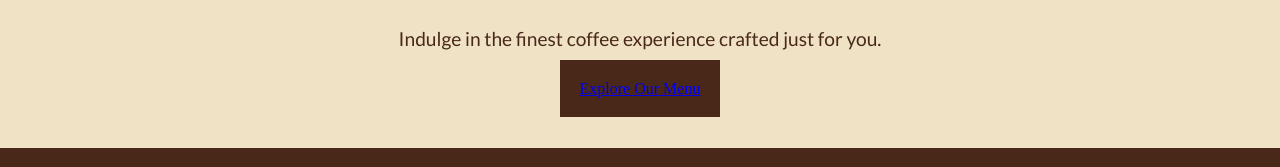
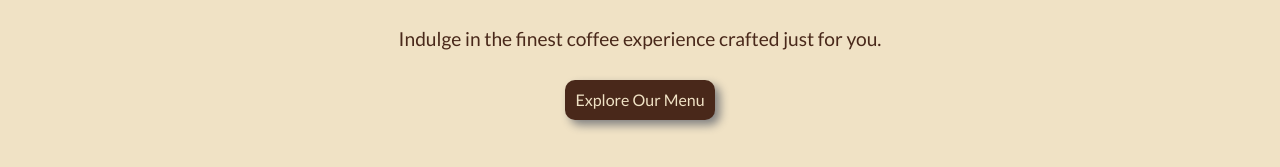
Before and after one commit to pomola725/serene-sip-v1, a plain HTML site: page index.html in a window 1280 px wide. Shown: the part 117-284 px from the top of the page. Drawn offline with Linux system fonts and the light colour scheme.

Commit message:
modified style.css

```diff
--- a/style.css
+++ b/style.css
@@ -29,7 +29,20 @@ header p,
   margin-bottom: 20px;
   padding: 10px;
 }
-header a,
+header a {
+  font-family: "Lato", sans-serif;
+  display: block;
+  background: #49281a;
+  color: #f0e2c5;
+  text-decoration: none;
+  width: 150px;
+  height: 40px;
+  line-height: 40px;
+  border-radius: 10px;
+  margin: 10px auto;
+  transition: 0.4ms;
+  box-shadow: 5px 5px 10px grey;
+}
 
 /* nav section */
 nav {
@@ -52,7 +65,7 @@ li a {
   color: #f0e2c5;
 }
 li:hover {
-  box-shadow: 2px 2px 2px 2px #49281a;
+  box-shadow: 2px 2px 5px 2px #998177;
 }
 #our-menu,
 #about-us,
```
